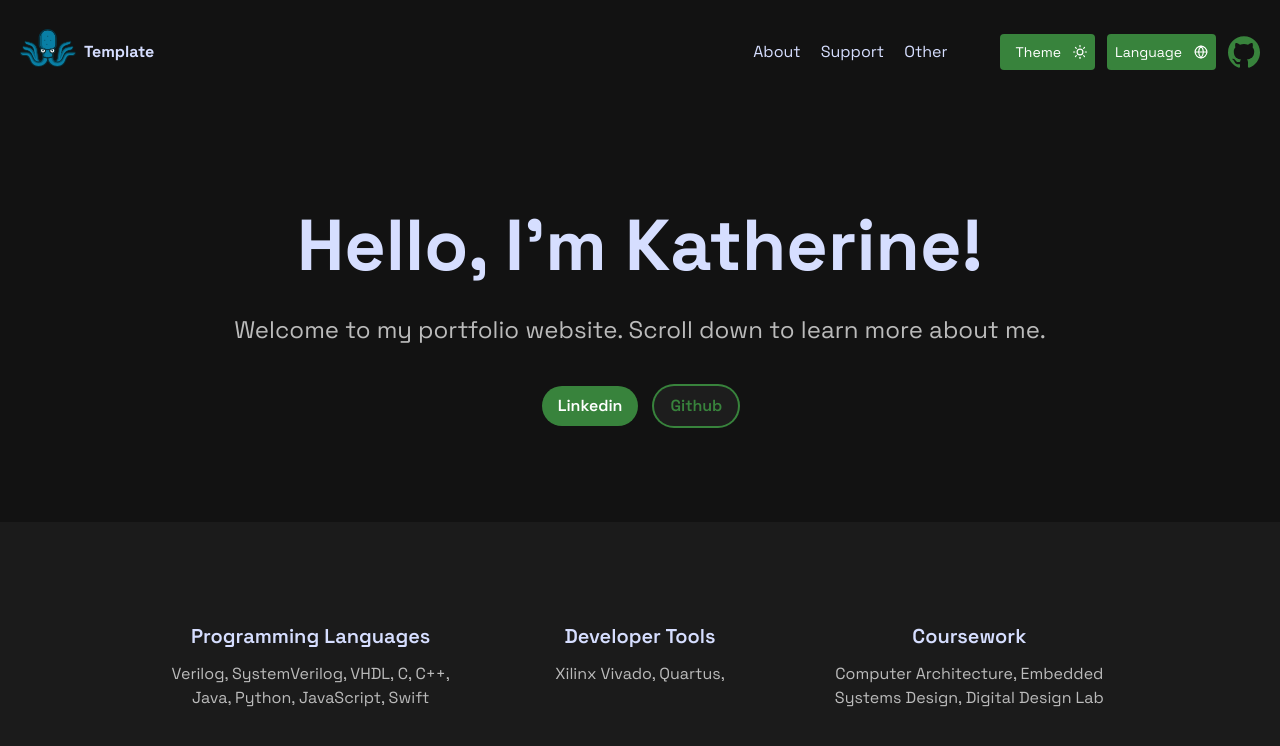
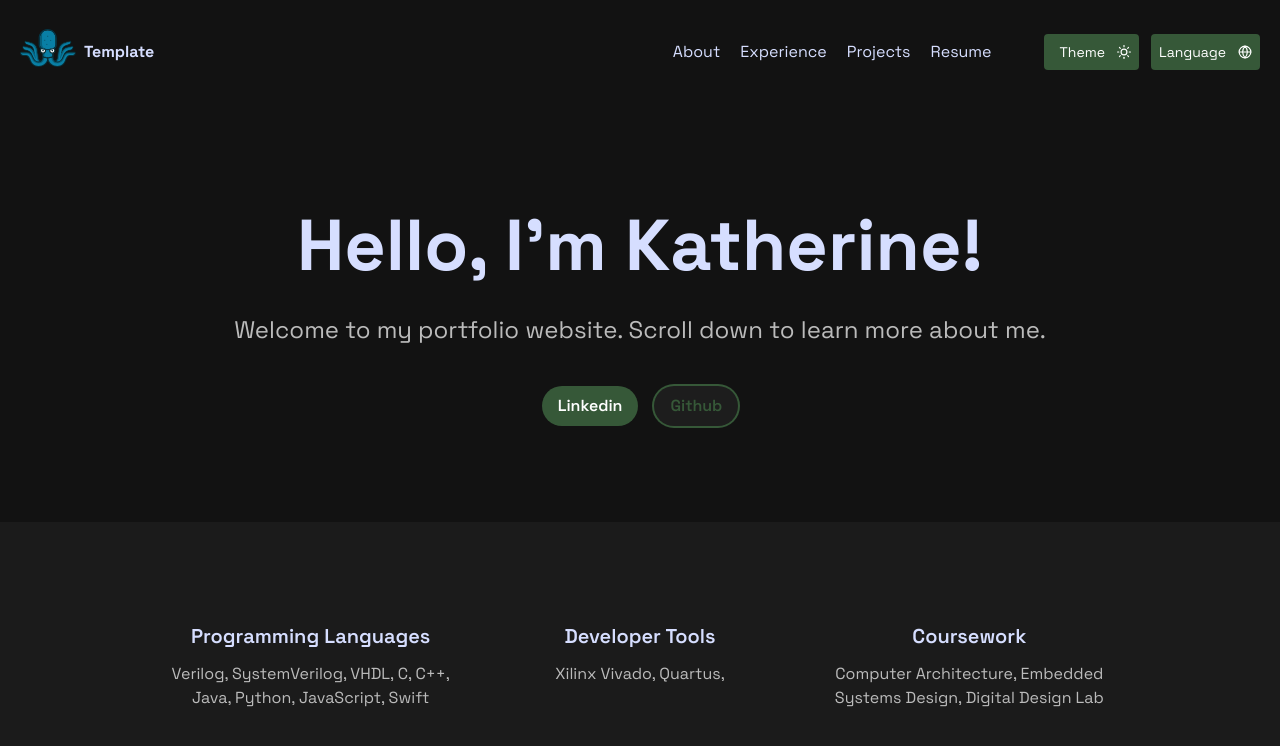
Before and after one commit to katc1213/portfolio-web, a Next.js app: page /en in a window 1280 px wide. Shown: the top 746 px of the page. Built offline with nearby package versions, Linux system fonts and the light colour scheme.

Commit message:
added more to header

```diff
--- a/src/app/[locale]/components/Header.tsx
+++ b/src/app/[locale]/components/Header.tsx
@@ -13,7 +13,7 @@ export const Header: FC<Props> = ({ locale }) => {
   const t = useTranslations('')
   return (
     <div className='mx-auto flex max-w-screen-2xl flex-row items-center justify-between p-5'>
-      <Link lang={locale} href='/'>
+      <Link lang="en" href='/'>
         <div className='flex flex-row items-center'>
           <div className='mb-2 h-14 w-14'>
             <LogoIcon />
@@ -26,19 +26,12 @@ export const Header: FC<Props> = ({ locale }) => {
           <Link lang={locale} href={`/about`}>
             {t('About')}
           </Link>
-          <a href=''>{t('Support')}</a>
-          <a href=''>{t('Other')}</a>
+          <a href=''>{t('Experience')}</a>
+          <a href=''>{t('Projects')}</a>
+          <a href=''>{t('Resume')}</a>
         </nav>
         <ThemeSwitch />
         <LangSwitcher />
-        <a
-          href='https://github.com/yahyaparvar/nextjs-template'
-          target='_blank'
-        >
-          <div className='size-8'>
-            <GithubIcon />
-          </div>
-        </a>
       </div>
     </div>
   )
--- a/src/app/[locale]/globals.css
+++ b/src/app/[locale]/globals.css
@@ -21,10 +21,10 @@
   }
   .dark {
     --primary: #d6deff;
-    --secondary: rgb(56, 131, 60);
+    --secondary: rgb(54, 88, 56);
     --background: #121212;
     --background-secondary: #1b1b1b;
-    --button: rgb(56, 131, 60);
+    --button: rgb(54, 88, 56);
     --button-text: #fff;
     --text-secondary: #bbbbbb;
     --dropdown: #2d2d2d;
```
